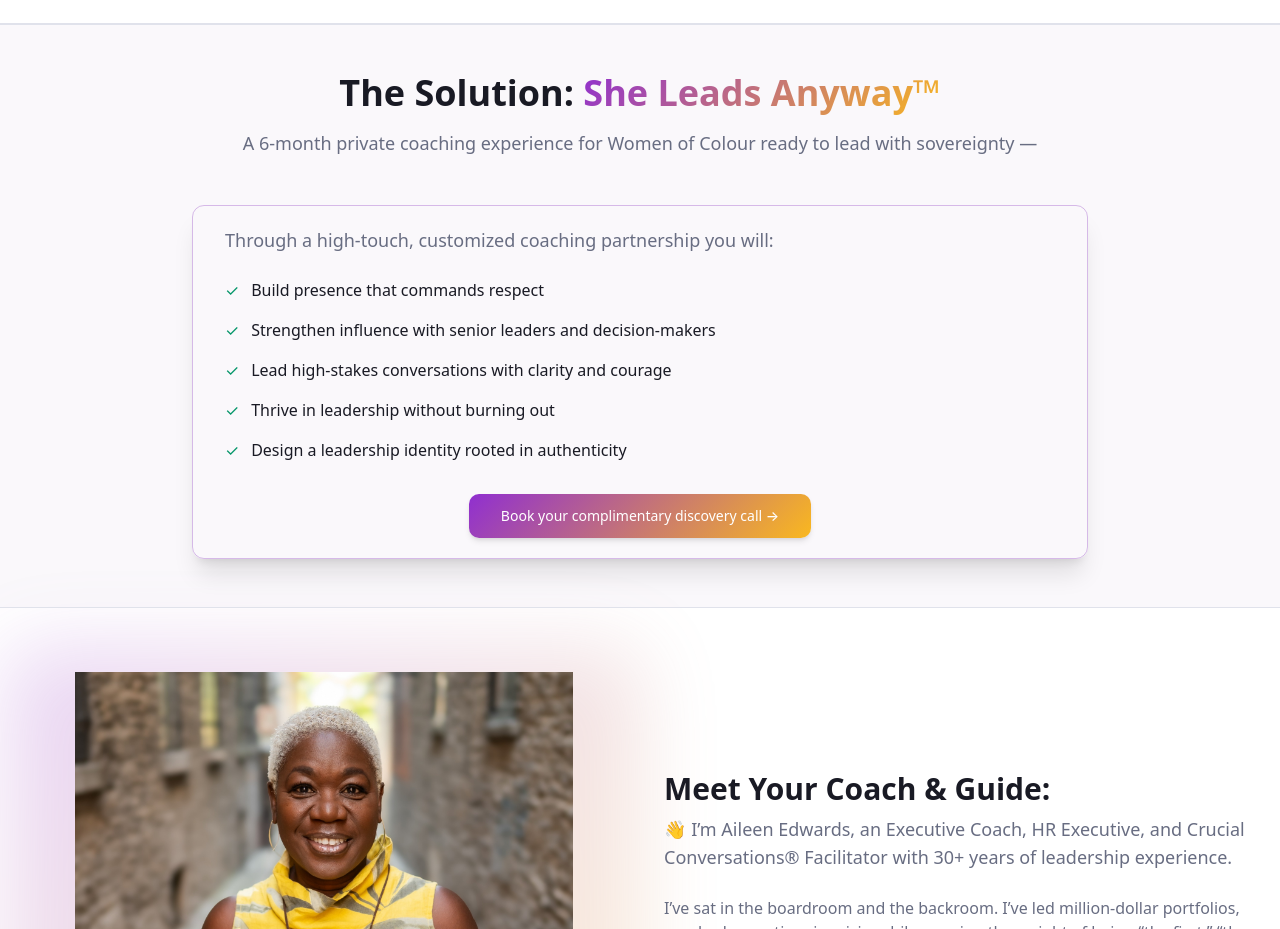
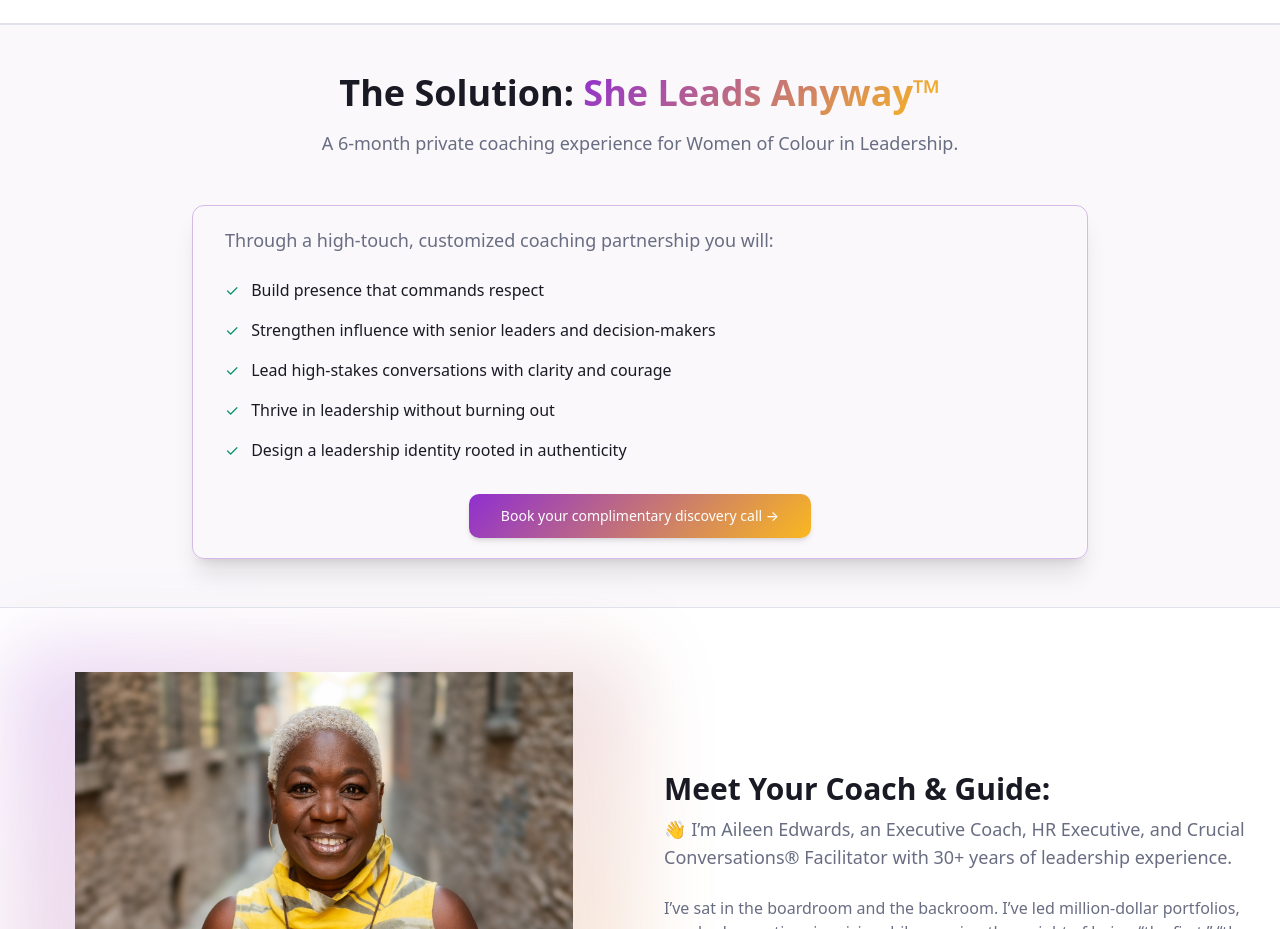
Before and after one commit to izzydoesizzy/she-leads-anyway, a React (Vite) app: page / in a window 1280 px wide. Shown: the part 1660-2589 px from the top of the page. Built offline with nearby package versions, Linux system fonts and the light colour scheme.

Commit message:
Visual edit in Lovable

```diff
--- a/src/components/sections/SolutionIntro.tsx
+++ b/src/components/sections/SolutionIntro.tsx
@@ -11,7 +11,7 @@ const SolutionIntro: React.FC = () => {
             <h2 className="text-4xl font-bold mb-4">
               The Solution: <span className="text-gradient-primary">She Leads Anyway™</span>
             </h2>
-            <p className="text-lg text-muted-foreground">A 6-month private coaching experience for Women of Colour ready to lead with sovereignty —</p>
+            <p className="text-lg text-muted-foreground">A 6-month private coaching experience for Women of Colour in Leadership.</p>
           </div>
 
           <Card className="border-primary/30 bg-gradient-primary/5 shadow-xl">
```
